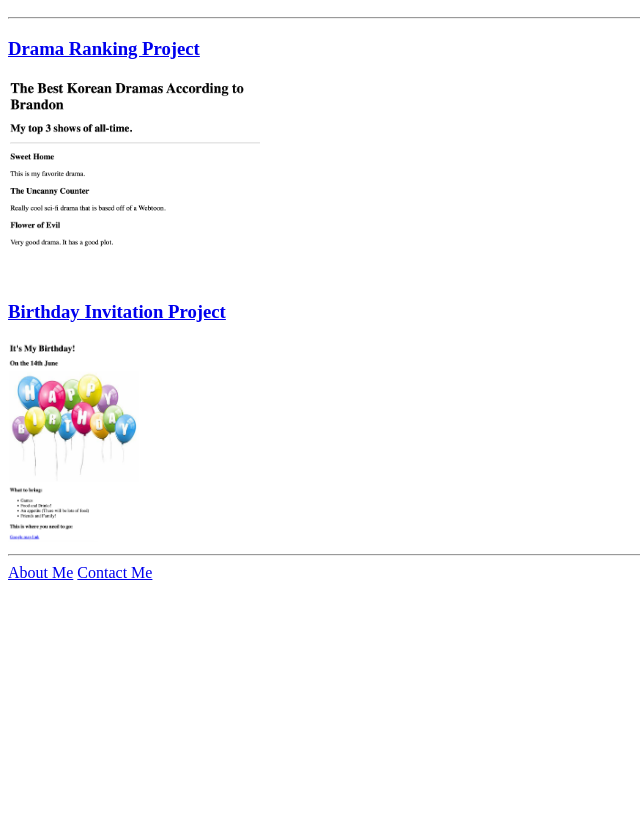
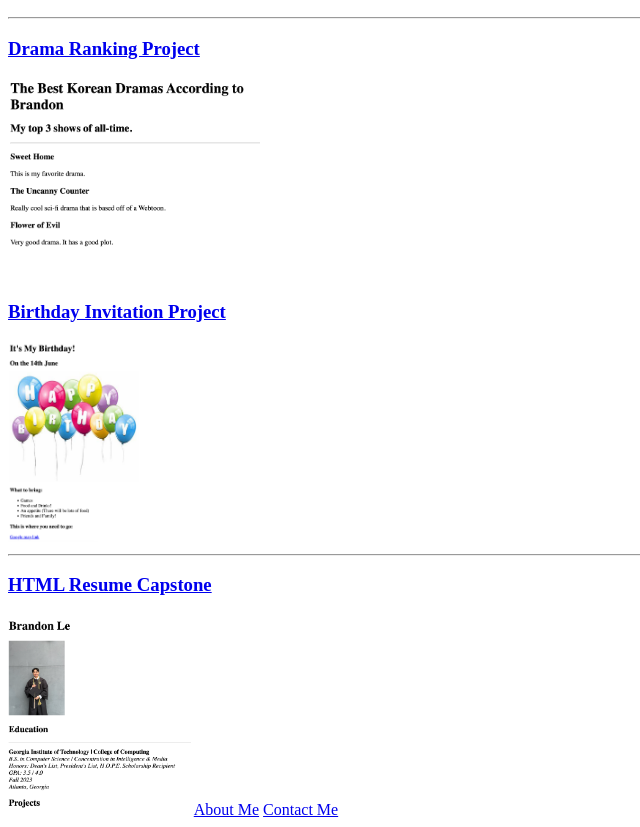
Before and after one commit to branndonle/html-portfolio, a plain HTML site: page index.html in a window 1280 px wide. Shown: the part 110-937 px from the top of the page, without its empty margins (0-640 px from the left). Before the commit the page ends 800 px from the top, so only its background shows below. Drawn offline with Linux system fonts and the light colour scheme; files whose address does not match are found by name.

Commit message:
Add files via upload

```diff
--- a/index.html
+++ b/index.html
@@ -15,6 +15,9 @@
     <h3><a href="./public/birthday-invite.html">Birthday Invitation Project</a></h3>
     <img height="200"src="./assets/images/birthdayPreview.png" alt="Preview of the Birthday Invitation Project">
     <hr>
+
+    <h3><a href="https://branndonle.github.io/resume-html/">HTML Resume Capstone</a></h3>
+    <img height="200" src="./assets/images/CapstoneOnePreview.png" alt="HTML Resume Preview Image">
     <a href="./public/about.html">About Me</a>
     <a href="./public/contact.html">Contact Me</a>
 </body>
```
Also changed, not shown: assets/images/CapstoneOnePreview.png (added), public/contact.html (line endings or trailing spaces).
